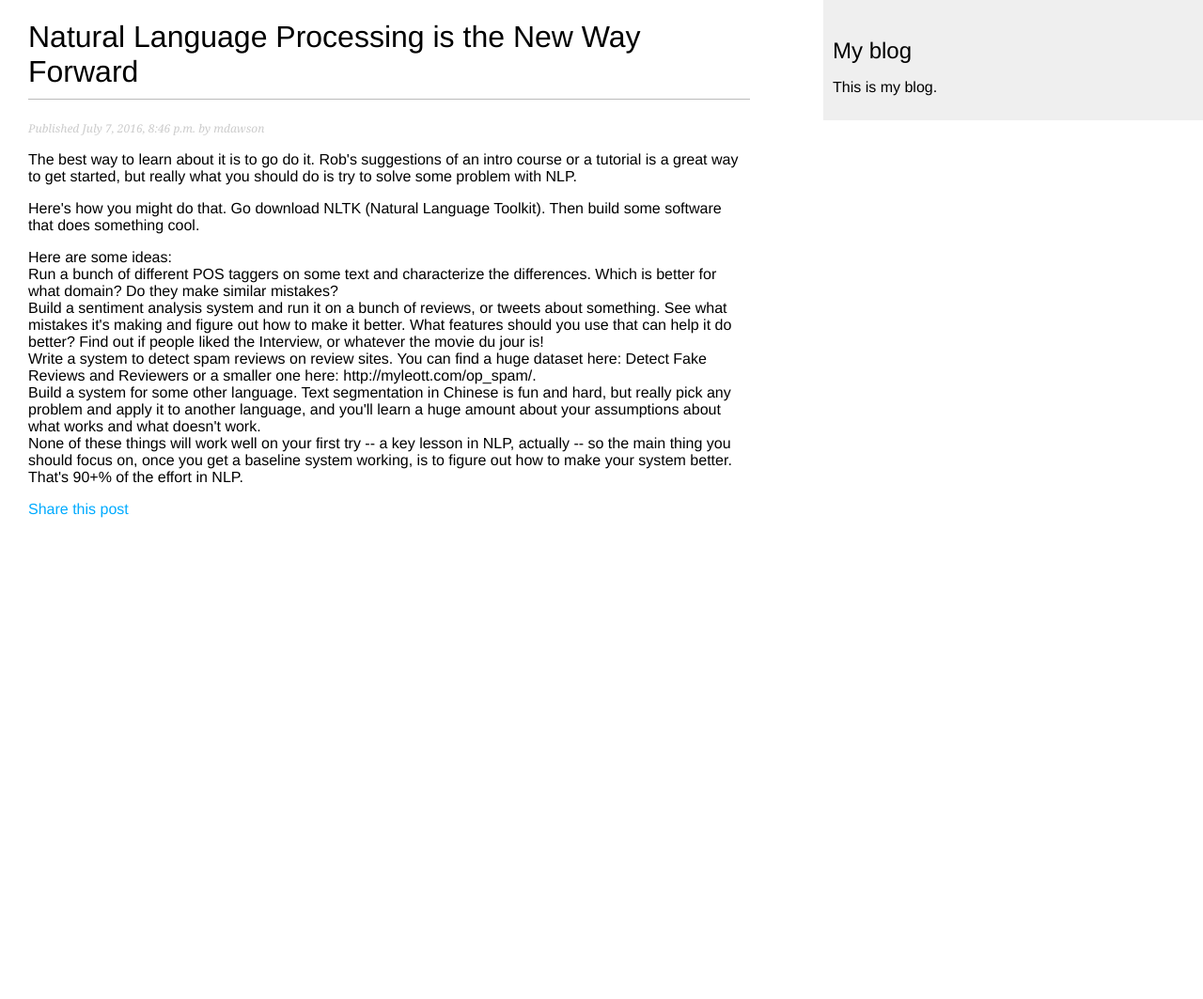
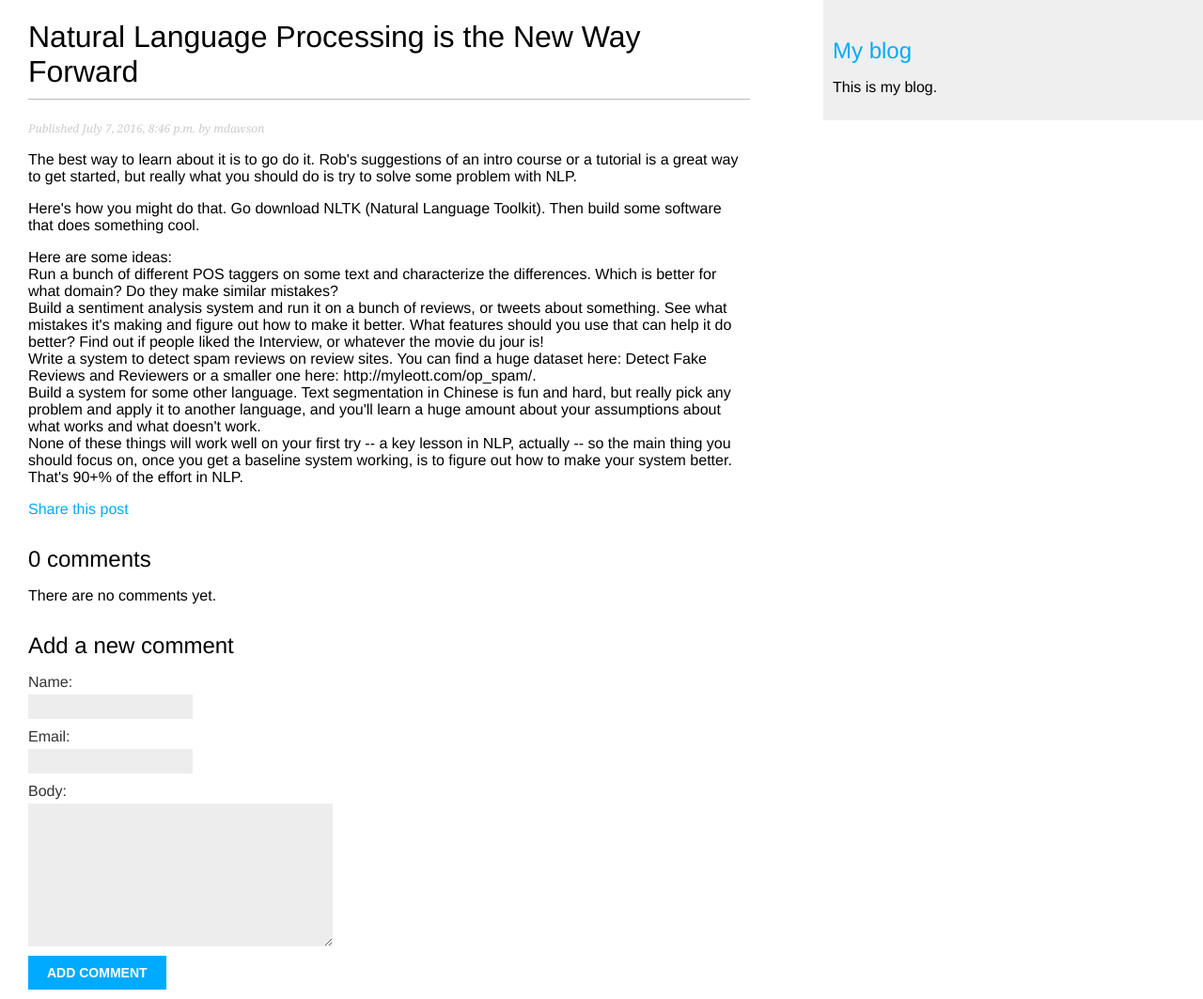
Before and after one commit to markdawson/blog, a Django app: a page that uses blog/templates/blog/base.html in a window 1280 px wide. Shown: the whole page at 94% size. Before the commit the page ends 551 px from the top, so only its background shows below. Run offline with Django 3.2, Linux system fonts and the light colour scheme; data comes from the database, SQL or seed files in the repository; both versions use the stored data as it was after the commit.

Commit message:
added comments

```diff
--- a/blog/forms.py
+++ b/blog/forms.py
@@ -1,4 +1,10 @@
 from django import forms
+from .models import Comment
+
+class CommentForm(forms.ModelForm):
+	class Meta:
+		model = Comment
+		fields = ('name', 'email', 'body')
 
 class EmailPostForm(forms.Form):
 	name = forms.CharField(max_length=25)
--- a/blog/models.py
+++ b/blog/models.py
@@ -38,3 +38,21 @@ class Post(models.Model):
 						self.publish.strftime('%m'),
 						self.publish.strftime('%d'),
 						self.slug])
+
+class Comment(models.Model):
+	"""
+	Comments that the user make on a particular post
+	"""
+	post = models.ForeignKey(Post, related_name="comments")
+	name = models.CharField(max_length=80)
+	email = models.EmailField()
+	body = models.TextField()
+	created = models.DateTimeField(auto_now_add=True)
+	updated = models.DateTimeField(auto_now=True)
+	active = models.BooleanField(default=True)
+
+	class Meta:
+		ordering = ('created',)
+
+	def __str__(self):
+		return 'Comment by {} on {}'.format(self.name, self.post)
--- a/blog/templates/blog/base.html
+++ b/blog/templates/blog/base.html
@@ -11,7 +11,7 @@
 		{% endblock %}
 	</div>
 	<div id="sidebar">
-		<h2>My blog</h2>
+		<h2><a href="{% url 'blog:post_list' %}">My blog</a></h2>
 			<p>This is my blog.</p>
 	</div>
 </body>
--- a/blog/templates/blog/post/detail.html
+++ b/blog/templates/blog/post/detail.html
@@ -14,4 +14,30 @@
 	</a>
 	</p>
 </p>
+{% with comments.count as total_comments %}
+<h2>
+	{{ total_comments }} comment{{ total_comments|pluralize }}
+</h2>
+{% endwith %}
+{% for comment in comments %}
+	<div class="comment">
+	<p class="info">
+		Comment {{ forloop.counter }} by {{ comment.name }}
+		{{ comment.created }}
+	</p>
+	{{ comment.body|linebreaks }}
+	</div>
+	{% empty %}
+	<p> There are no comments yet.</p>
+{% endfor %}
+{% if new_comment %}
+	<h2>Your comment has been added.</h2>
+{% else %}
+<h2>Add a new comment</h2>
+	<form action="." method="post">
+		{{ comment_form.as_p }}
+		{% csrf_token %}
+		<p><input type="submit" value="Add comment"></p>
+	</form>
+{% endif %}
 {% endblock %}
--- a/blog/templates/pagination.html
+++ b/blog/templates/pagination.html
@@ -4,7 +4,7 @@
 			<a href="?page={{page.previous_page_number}}">Previous</a>
 		{% endif %}
 		<span class="current">
-			Page {{ page.number }} of {{ page.paginator.num_pages }}.
+			Page {{ page.number }} of {{ page.paginator.num_pages }}
 		</span>
 		{%  if page.has_next %}
 			<a href="?page={{ page.next_page_number }}">Next</a>
--- a/blog/views.py
+++ b/blog/views.py
@@ -2,8 +2,8 @@ from django.shortcuts import render, get_object_or_404
 from django.core.paginator import Paginator, EmptyPage, PageNotAnInteger
 from django.core.mail import send_mail
 from django.views.generic import ListView
-from .forms import EmailPostForm
-from .models import Post
+from .forms import EmailPostForm,CommentForm
+from .models import Post,Comment
 
 
 class PostListView(ListView):
@@ -30,14 +30,33 @@ class PostListView(ListView):
 # 		 'posts': posts})
 
 def post_detail(request, year, month, day, post):
+
 	post = get_object_or_404(Post, slug=post,
 							status='published',
 							publish__year=year,
 							publish__month=month,
 							publish__day=day)
+
+	new_comment = None
+
+	comments = post.comments.filter(active=True)
+
+	if request.method =='POST':
+		# A comment was posted
+		comment_form = CommentForm(data=request.POST)
+		if comment_form.is_valid():
+			new_comment = comment_form.save(commit=False)
+			new_comment.post = post
+			new_comment.save()
+	else:
+		comment_form = CommentForm()
 	return render(request,
 				'blog/post/detail.html',
-				{'post':post})
+				{'post':post,
+				'comments': comments,
+				'comment_form': comment_form,
+				'new_comment': new_comment})
+
 
 def post_share(request, post_id):
 	"""
```
Also changed, not shown: blog/admin.py (+7 -1 lines), blog/migrations/0002_comment.py (added), db.sqlite3.
